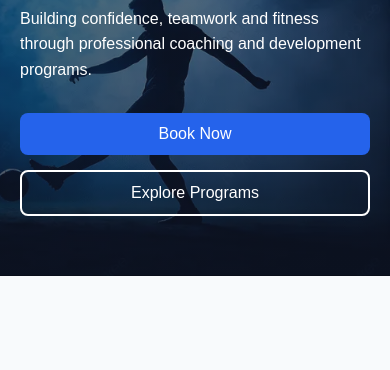
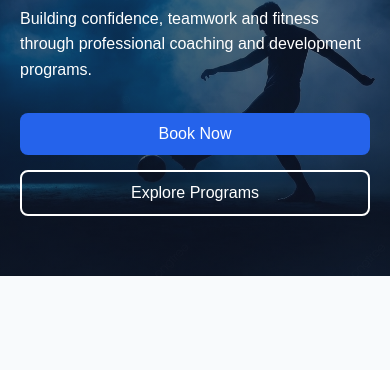
Before and after one commit to mokoenaeithan5-collab/Active4All, a plain HTML site: page index.html in a window 390 px wide. Shown: the part 230-600 px from the top of the page. Drawn offline with Linux system fonts and the light colour scheme.

Commit message:
Updated style.css

```diff
--- a/css/style.css
+++ b/css/style.css
@@ -477,7 +477,7 @@ footer {
         height: auto;
         align-items: center;
         padding: 60px 20px;
-        background: linear-gradient( rgba(15,23,42,.55), rgba(15,23,42,.75) ), url('../images/hero.webp');
+        background: linear-gradient( rgba(15,23,42,.55), rgba(15,23,42,.75) ), url('../images/hero_potrait.jpg');
         background-size: cover;
         background-position: right center;
         text-align: left;
```
